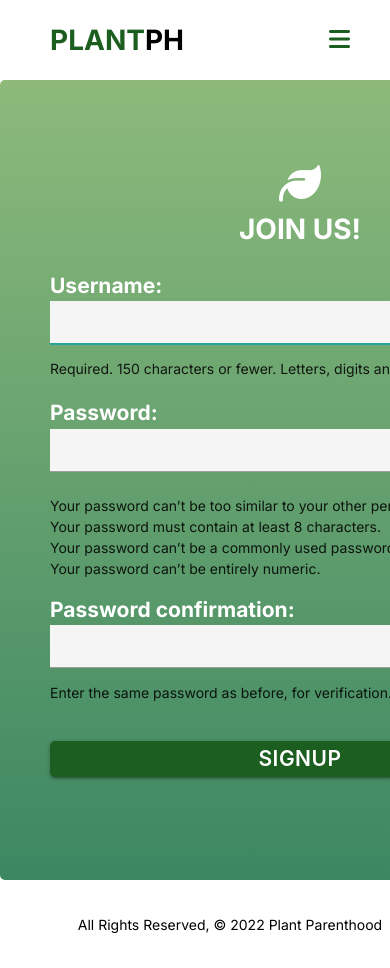
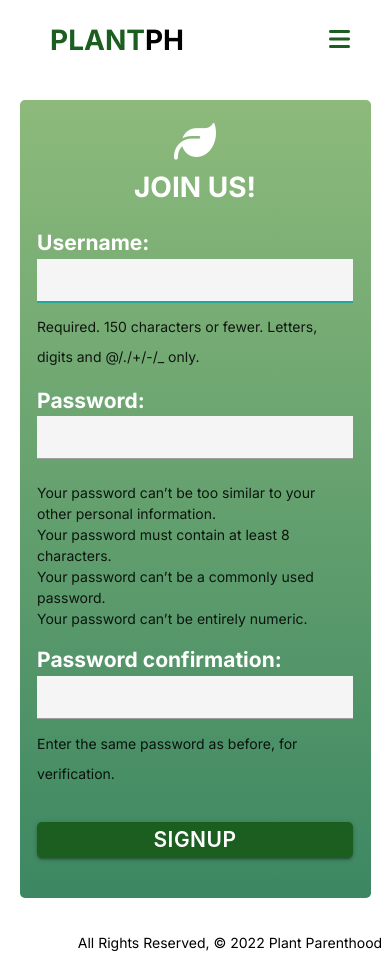
Before and after one commit to williethewolf/plant_parenthood, a Django app: page /registration/signup/ in a window 390 px wide; the page is wider, and only the part inside the window is pictured. Before the commit the page ends 933 px from the top of that part, so only its background shows below. Run offline with Django 4.2, Linux system fonts and the light colour scheme; some libraries are stand-ins or nearby versions; some web fonts are replaced.

Commit message:
responsive signup form

```diff
--- a/main_app/static/css/style.css
+++ b/main_app/static/css/style.css
@@ -142,7 +142,7 @@ nav .logo {
   }
 
   .main-container {
-    padding-top: 60px;
+    padding-top: 80px;
   }
 
   nav .checkbtn {
@@ -319,6 +319,20 @@ nav .logo {
   color: rgb(184, 70, 70);
 }
 
+@media (max-width : 920px) {
+
+  .signupBox {
+    width: 90%;
+    height: auto;
+  }
+  .signupForm {
+    width: 90%;
+    height: auto;
+    margin: 20px 0;
+  }
+}
+
+
 /* ANIMATIONS */
 
 .fadeIn {
```
